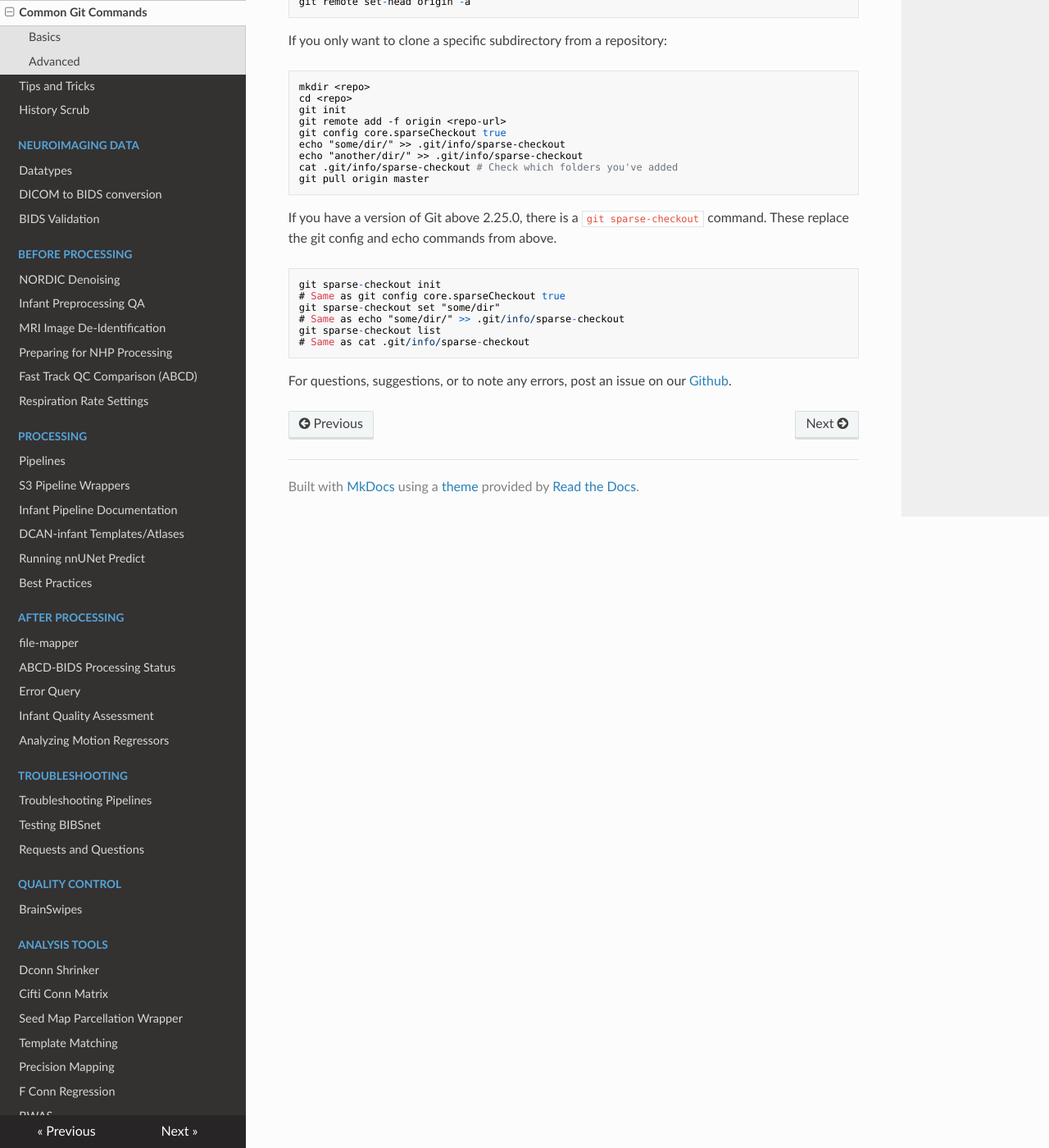
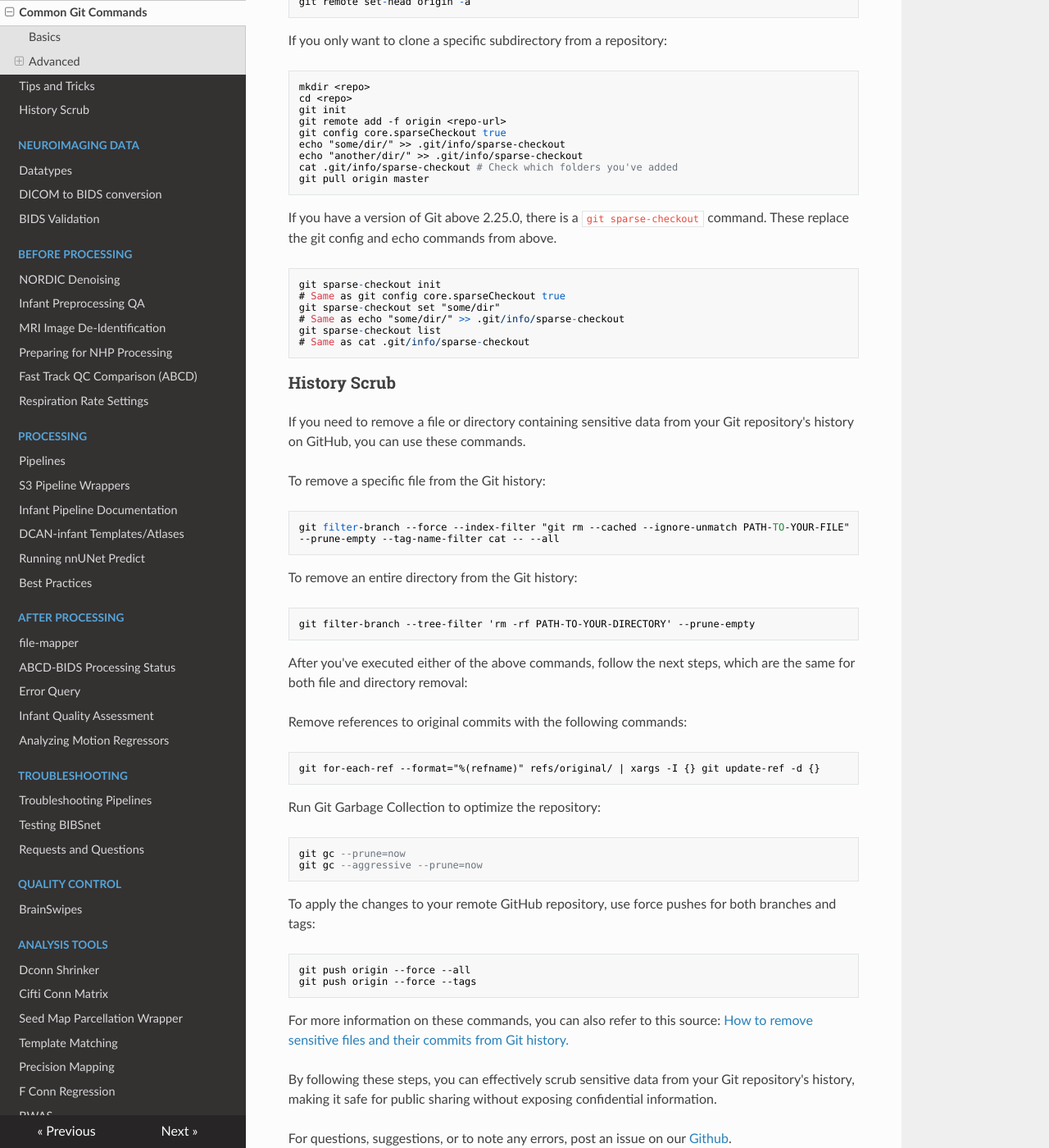
Before and after one commit to DCAN-Labs/cdni-brain, an MkDocs documentation site: the page built from docs/git-commands.md, in a window 1280 px wide and 1400 px high, scrolled down 1852 px. Shown: the whole window at 82% size. Built offline with MkDocs 1.6.1, drawn with Linux system fonts in a browser that asks for light colours; nearby versions of some CDN libraries; some of the changed text lies outside the part shown.

Commit message:
update links on git pages

````diff
--- a/docs/git-commands.md
+++ b/docs/git-commands.md
@@ -94,5 +94,50 @@ git sparse-checkout list
 # Same as cat .git/info/sparse-checkout
 ```
 
+### History Scrub
+
+If you need to remove a file or directory containing sensitive data from your Git repository's history on GitHub, you can use these commands.
+
+To remove a specific file from the Git history:
+
+```
+git filter-branch --force --index-filter "git rm --cached --ignore-unmatch PATH-TO-YOUR-FILE"
+--prune-empty --tag-name-filter cat -- --all
+```
+
+To remove an entire directory from the Git history:
+
+```
+git filter-branch --tree-filter 'rm -rf PATH-TO-YOUR-DIRECTORY' --prune-empty
+```
+
+After you've executed either of the above commands, follow the next steps, which are the same for both file and directory removal:
+
+
+Remove references to original commits with the following commands:
+
+```
+git for-each-ref --format="%(refname)" refs/original/ | xargs -I {} git update-ref -d {}
+```
+
+Run Git Garbage Collection to optimize the repository:
+
+```
+git gc --prune=now
+git gc --aggressive --prune=now
+```
+
+
+To apply the changes to your remote GitHub repository, use force pushes for both branches and tags:
+
+```
+git push origin --force --all
+git push origin --force --tags
+```
+
+For more information on these commands, you can also refer to this source: [How to remove sensitive files and their commits from Git history.](https://www.educative.io/answers/how-to-remove-sensitive-files-and-their-commits-from-git-history)
+
+By following these steps, you can effectively scrub sensitive data from your Git repository's history, making it safe for public sharing without exposing confidential information.
+
 
 For questions, suggestions, or to note any errors, post an issue on our [Github](https://github.com/DCAN-Labs/cdni-brain/issues).
````
Also changed, not shown: other parts of docs/git-commands.md (+1 -1 lines), docs/github-quick-guide.md (+1 -1 lines), docs/github-scrub.md (deleted, +0 -54 lines), docs/github-tips.md (+3 -3 lines).
